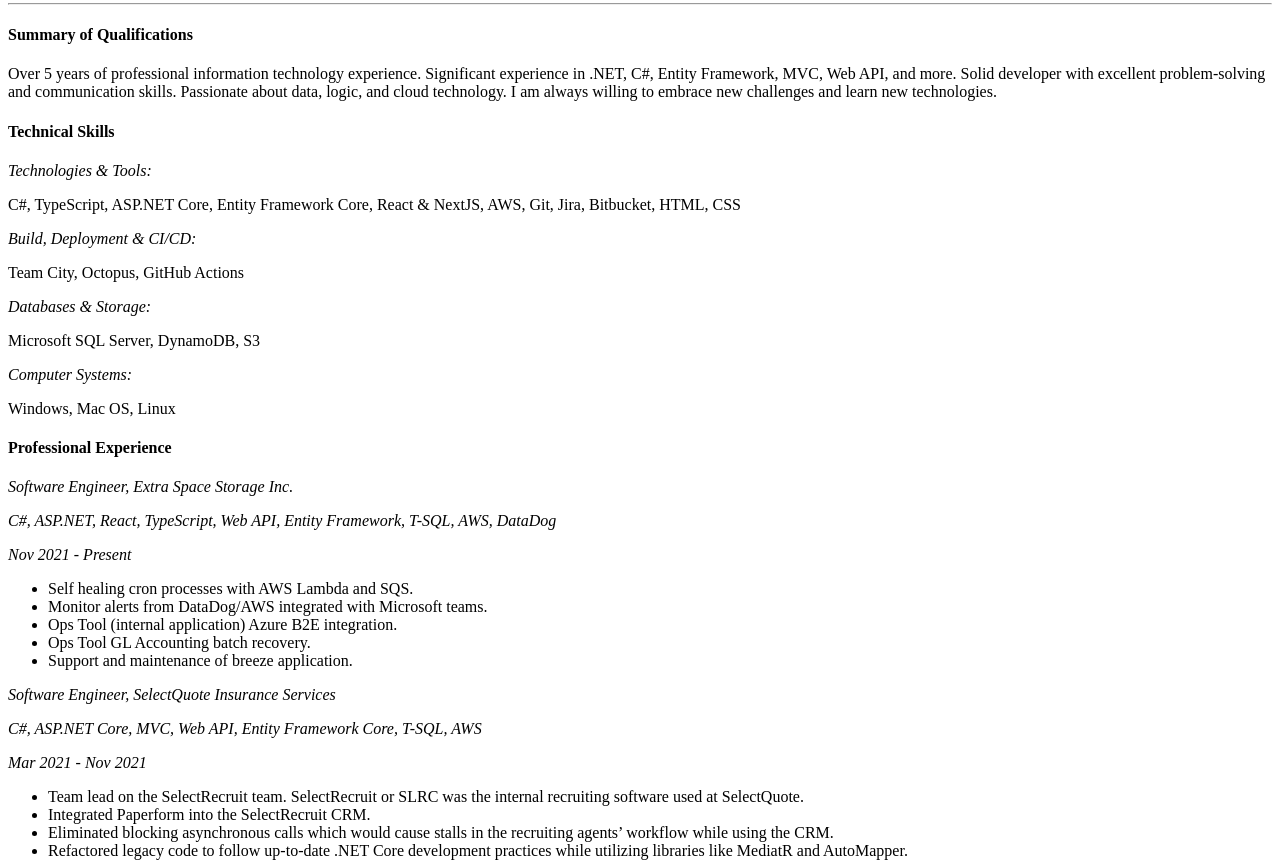
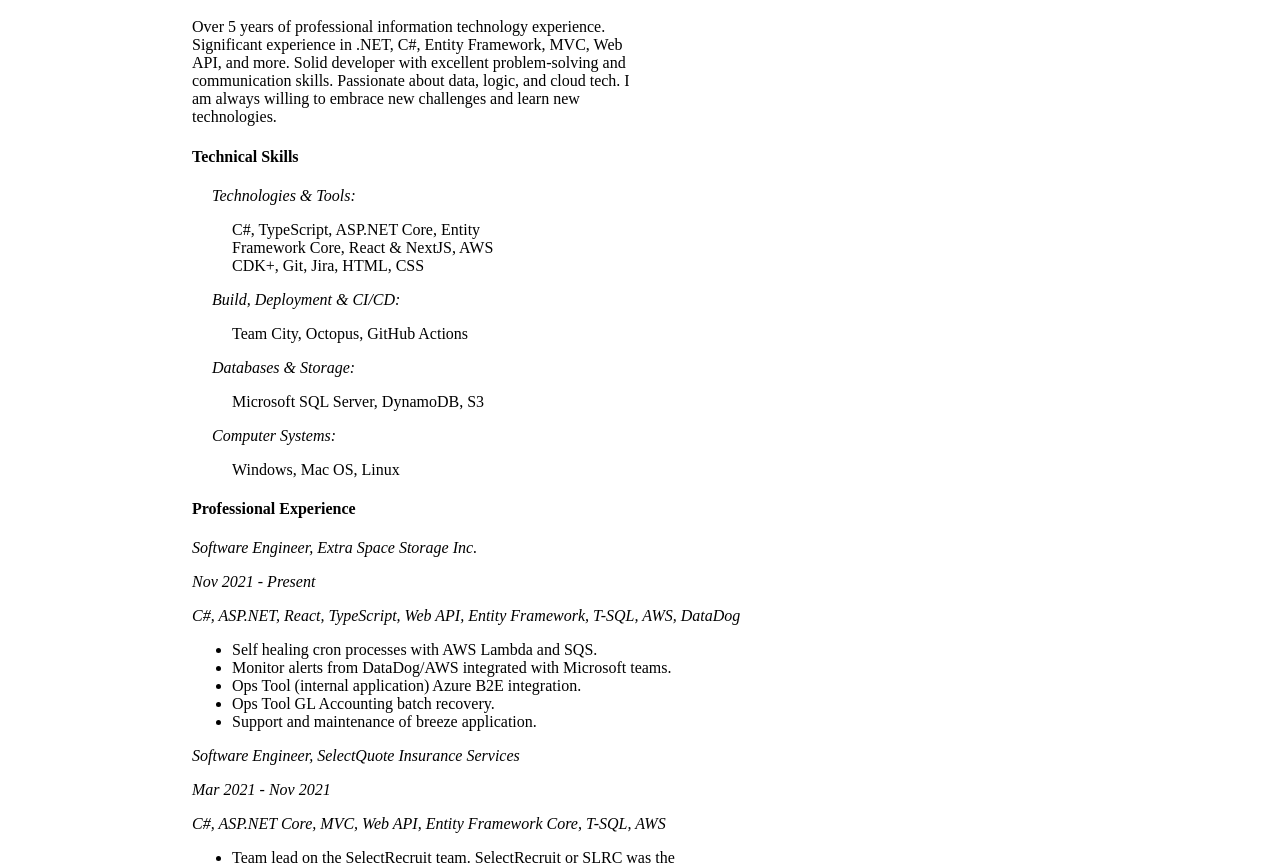
Before and after one commit to aburke15/cdk-cloud-resume-aws, a website: page websites/index.html in a window 1280 px wide. Shown: the part 124-992 px from the top of the page. Drawn offline with Linux system fonts and the light colour scheme.

Commit message:
added some styles but inline, will change

```diff
--- a/websites/index.html
+++ b/websites/index.html
@@ -8,35 +8,48 @@
     <link rel="stylesheet" href="./styles.css">
     <title>Andre Burke's Resume</title>
 </head>
+<!-- TODO: clean up the inline styles and move to style sheet -->
 
-<body>
+<body class="the-body">
     <header>
         <h1 class="something-is-red">Andre Burke</h1>
-        <h2>Software Engineer</h2>
     </header>
     <hr>
     <div>
         <h4>Summary of Qualifications</h4>
     </div>
-    <div>
-        <p>Over 5 years of professional information technology experience. Significant experience in .NET, C#, Entity
+    <div style="width: 50%;">
+        <p>
+            Over 5 years of professional information technology experience. Significant experience in .NET, C#, Entity
             Framework, MVC, Web API, and more. Solid developer with excellent problem-solving and communication skills.
-            Passionate about data, logic, and cloud technology. I am always willing to embrace new challenges and learn
+            Passionate about data, logic, and cloud tech. I am always willing to embrace new challenges and learn
             new technologies.
         </p>
     </div>
     <div>
         <h4>Technical Skills</h4>
     </div>
-    <div>
-        <p><i>Technologies & Tools:</i></p>
-        <p>C#, TypeScript, ASP.NET Core, Entity Framework Core, React & NextJS, AWS, Git, Jira, Bitbucket, HTML, CSS</p>
-        <p><i>Build, Deployment & CI/CD:</i></p>
-        <p>Team City, Octopus, GitHub Actions</p>
-        <p><i>Databases & Storage:</i></p>
-        <p>Microsoft SQL Server, DynamoDB, S3</p>
-        <p><i>Computer Systems:</i></p>
-        <p>Windows, Mac OS, Linux</p>
+    <div style="margin-left: 20px;">
+        <div>
+            <p><i>Technologies & Tools:</i></p>
+            <p style="margin-left: 20px; width: 30%;">
+                C#, TypeScript, ASP.NET Core, Entity Framework Core, React &
+                NextJS, AWS CDK+, Git,
+                Jira, HTML, CSS
+            </p>
+        </div>
+        <div>
+            <p><i>Build, Deployment & CI/CD:</i></p>
+            <p style="margin-left: 20px; width: 30%;">Team City, Octopus, GitHub Actions</p>
+        </div>
+        <div>
+            <p><i>Databases & Storage:</i></p>
+            <p style="margin-left: 20px; width: 30%;">Microsoft SQL Server, DynamoDB, S3</p>
+        </div>
+        <div>
+            <p><i>Computer Systems:</i></p>
+            <p style="margin-left: 20px; width: 30%;">Windows, Mac OS, Linux</p>
+        </div>
     </div>
     <div>
         <h4>Professional Experience</h4>
@@ -44,10 +57,10 @@
     <div>
         <div>
             <p><i>Software Engineer, Extra Space Storage Inc.</i></p>
+            <p><i>Nov 2021 - Present</i></p>
             <p><i>C#, ASP.NET, React, TypeScript, Web API, Entity Framework, T-SQL, AWS, DataDog</i></p>
-            <p><i>Nov 2021 - Present</i></p>
         </div>
-        <ul>
+        <ul style="width: 50%;">
             <li>Self healing cron processes with AWS Lambda and SQS.</li>
             <li>Monitor alerts from DataDog/AWS integrated with Microsoft teams.</li>
             <li>Ops Tool (internal application) Azure B2E integration.</li>
@@ -57,10 +70,10 @@
 
         <div>
             <p><i>Software Engineer, SelectQuote Insurance Services</i></p>
+            <p><i>Mar 2021 - Nov 2021</i></p>
             <p><i>C#, ASP.NET Core, MVC, Web API, Entity Framework Core, T-SQL, AWS</i></p>
-            <p><i>Mar 2021 - Nov 2021</i></p>
         </div>
-        <ul>
+        <ul style="width: 50%;">
             <li>Team lead on the SelectRecruit team. SelectRecruit or SLRC was the internal recruiting software used at
                 SelectQuote.</li>
             <li>Integrated Paperform into the SelectRecruit CRM.</li>
@@ -72,10 +85,10 @@
 
         <div>
             <p><i>Software Developer, Integrated Distribution Services</i></p>
+            <p><i>Apr 2019 – Mar 2021</i></p>
             <p><i>C#, ASP.NET, MVC, Web API, Entity Framework, SQL</i></p>
-            <p><i>Apr 2019 – Mar 2021</i></p>
         </div>
-        <ul>
+        <ul style="width: 50%;">
             <li>Overall responsibilities involve moving volumes of order data from customer storefronts/platforms like Shopify,
                 NetSuite, etc. to warehousing software. </li>
             <li>Vastly improved querying speed of shipment confirmation data.</li>
@@ -86,10 +99,10 @@
 
         <div>
             <p><i>Software Engineer, Supplemental Health Care</i></p>
+            <p><i>February 2018 – April 2019</i></p>
             <p><i>C#, ASP.NET Core, Web API, MVC, IoC, EntityFramework Core, SQL</i></p>
-            <p><i>February 2018 – April 2019</i></p>
         </div>
-        <ul>
+        <ul style="width: 50%;">
             <li>Designed and developed new ASP.NET Core Web API project, file infrastructure feature, and ASP.NET Core MVC
                 Microsites project.</li>
             <li>Introduced an IoC container and Dependency Injection into the main recruiter staffing application.</li>
@@ -97,10 +110,10 @@
 
         <div>
             <p><i>Software Developer, hh2 Cloud Services</i></p>
+            <p><i>October 2016 – January 2018</i></p>
             <p><i>C#, ASP.NET, Web API, SOAP, NHibernate, SQL</i></p>
-            <p><i>October 2016 – January 2018</i></p>
         </div>
-        <ul>
+        <ul style="width: 50%;">
             <li>Worked solely on backend technology with C#, .NET Framework, and SQL. </li>
             <li>Built cloud construction software integrations. </li>
             <li>Created a file infrastructure feature, email notification feature, and an entity auditor feature.</li>
@@ -147,10 +160,9 @@
     <footer>
         <h4>Contact and Links</h4>
         <ul>
-            <!-- TODO: fill these out -->
-            <li><a href="">Linked In</a></li>
-            <li><a href="">aburke.dev@gmail.com</a></li>
-            <li><a href="">GitHub</a></li>
+            <li><a href="https://www.linkedin.com/in/aburke15/" target="_blank" rel="noopener noreferrer">Linked In</a></li>
+            <li><a href="https://github.com/aburke15" target="_blank" rel="noopener noreferrer">GitHub</a></li>
+            <li><a href="mailto: aburke.dev@gmail.com">Email Me</a></li>
         </ul>
     </footer>
 </body>
--- a/websites/styles.css
+++ b/websites/styles.css
@@ -1,3 +1,9 @@
 .something-is-red {
   color: red;
 }
+
+.the-body {
+  width: 70%;
+  margin-left: auto;
+  margin-right: auto;
+}
```
Also changed, not shown: websites/main.js (+8 -0 lines), lib/cdk-cloud-resume-aws-stack.ts (indentation only).
